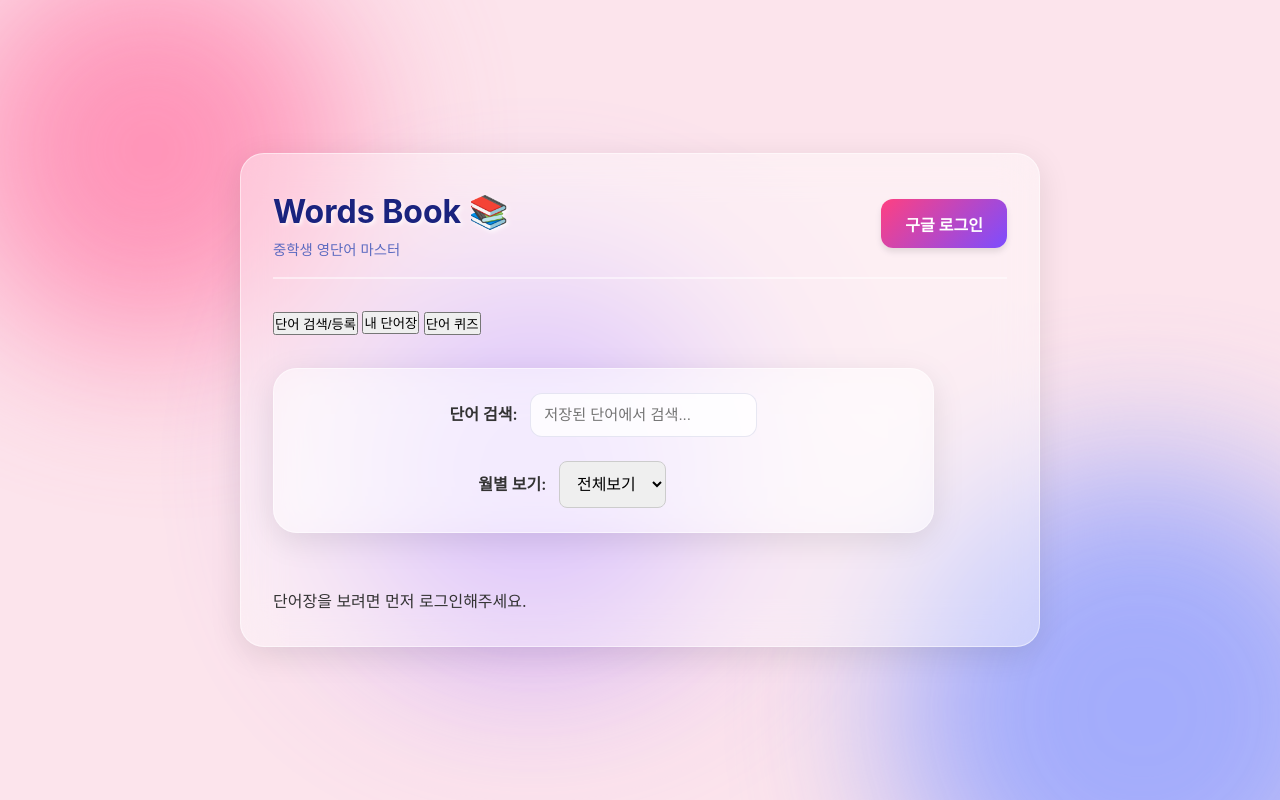
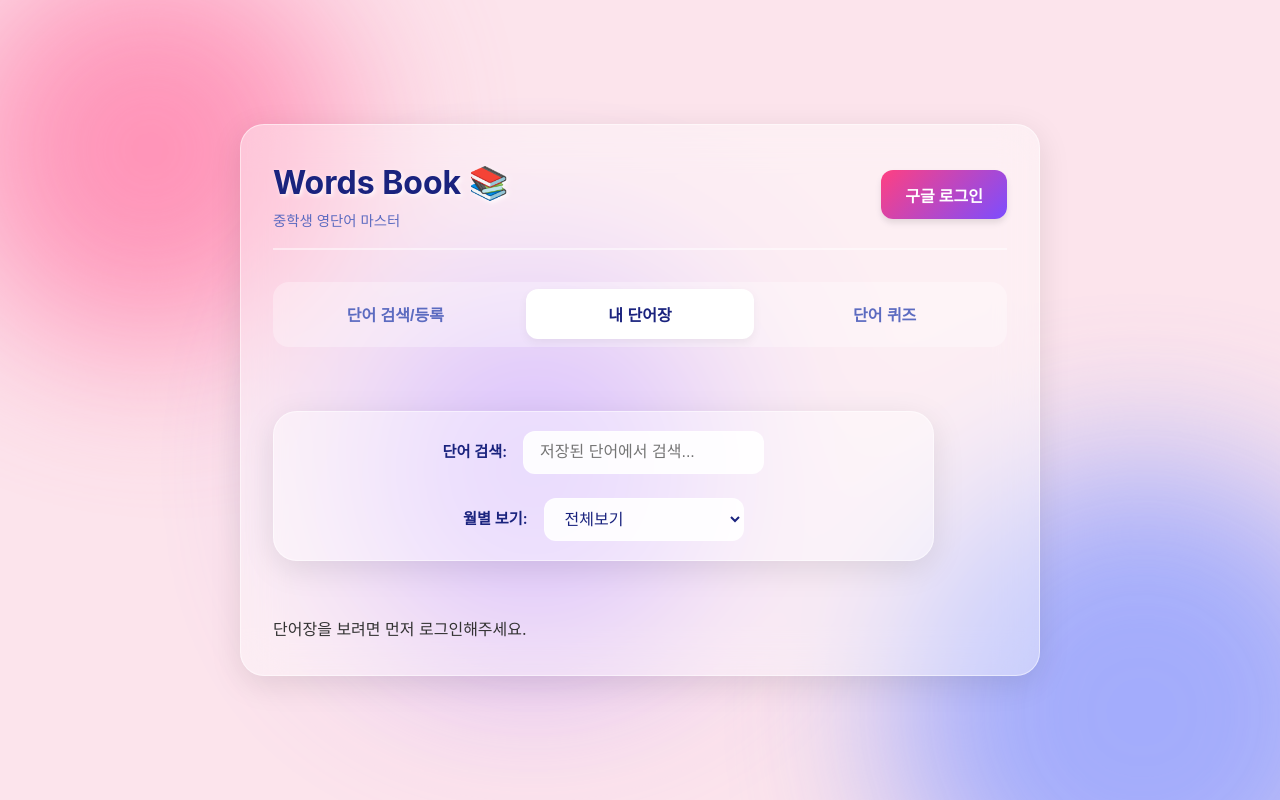
Before and after one commit to kdevelop1592-coder/words_book, a website built with Vite: page index.html in a window 1280 px wide. Both pictures are taken after a click on the button "내 단어장". Shown: the top 800 px of the page. Built offline with nearby package versions, Linux system fonts and the light colour scheme; some packages are replaced by stand-ins of ours; no server answers; a web font is replaced by a local one.

Commit message:
버튼 디자인 버그 픽스

```diff
--- a/src/firebase.js
+++ b/src/firebase.js
@@ -17,7 +17,8 @@ import {
   query,
   where,
   orderBy,
-  serverTimestamp
+  serverTimestamp,
+  deleteDoc
 } from "firebase/firestore";
 
 // TODO: Replace with your actual Firebase project config
--- a/style.css
+++ b/style.css
@@ -179,44 +179,86 @@ body {
   transform: scale(1.1);
 }
 
+/* Nav Tabs */
+.nav-tabs {
+  display: flex;
+  gap: 1rem;
+  background: rgba(255, 255, 255, 0.3);
+  padding: 0.5rem;
+  border-radius: 16px;
+  margin-bottom: 2rem;
+}
+
+.tab-btn {
+  flex: 1;
+  padding: 0.8rem;
+  border: none;
+  background: transparent;
+  font-size: 1rem;
+  font-weight: 600;
+  color: #5c6bc0;
+  border-radius: 12px;
+  cursor: pointer;
+  transition: all 0.3s ease;
+}
+
+.tab-btn:hover {
+  background: rgba(255, 255, 255, 0.2);
+}
+
+.tab-btn.active {
+  background: white;
+  color: #1a237e;
+  box-shadow: 0 4px 10px rgba(0, 0, 0, 0.05);
+}
+
+/* Tab Content */
+.tab-content {
+  display: none;
+  animation: fadeIn 0.4s ease forwards;
+}
+
 /* List Controls */
 .list-controls {
   display: flex;
   flex-wrap: wrap;
   gap: 1.5rem;
-  padding: 1.5rem;
+  padding: 1.2rem 2rem;
   margin-bottom: 2rem;
   align-items: center;
+  background: rgba(255, 255, 255, 0.4);
 }
 
 .control-group {
   display: flex;
   align-items: center;
-  gap: 0.8rem;
-  flex: 1;
-  min-width: 250px;
+  gap: 1rem;
 }
 
 .control-group label {
   font-weight: 600;
-  color: var(--primary-color);
+  color: #1a237e;
   white-space: nowrap;
+  font-size: 0.95rem;
 }
 
-.control-group input {
-  flex: 1;
-  padding: 0.8rem;
+.control-group input,
+.control-group select {
+  padding: 0.7rem 1rem;
   border-radius: 12px;
-  border: 1px solid rgba(26, 35, 126, 0.1);
-  background: rgba(255, 255, 255, 0.8);
-  font-size: 0.95rem;
+  border: 1px solid rgba(255, 255, 255, 0.5);
+  background: rgba(255, 255, 255, 0.9);
+  font-size: 1rem;
   outline: none;
   transition: all 0.2s ease;
+  color: #1a237e;
+  min-width: 200px;
 }
 
-.control-group input:focus {
-  border-color: var(--primary-color);
-  box-shadow: 0 0 0 3px rgba(26, 35, 126, 0.05);
+.control-group input:focus,
+.control-group select:focus {
+  border-color: #7C4DFF;
+  box-shadow: 0 0 0 3px rgba(124, 77, 255, 0.1);
 }
 
 .tab-content.active {
```
Also changed, not shown: dist/assets/index-BbDl_R-z.js (deleted), dist/assets/index-BfYc68T-.css (added), dist/assets/index-CLHuHSlv.js (added), dist/assets/index-iEHuRRtf.css (deleted), dist/index.html, 1 other file.
